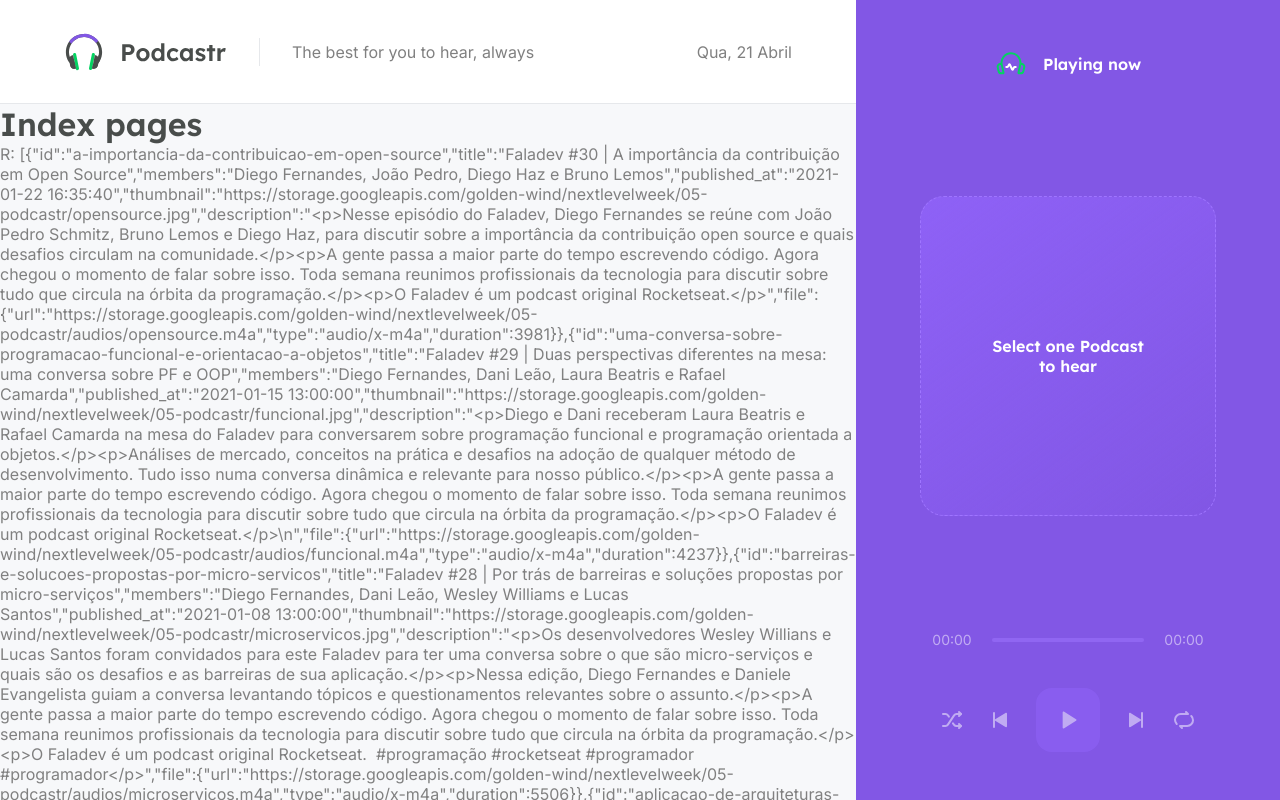
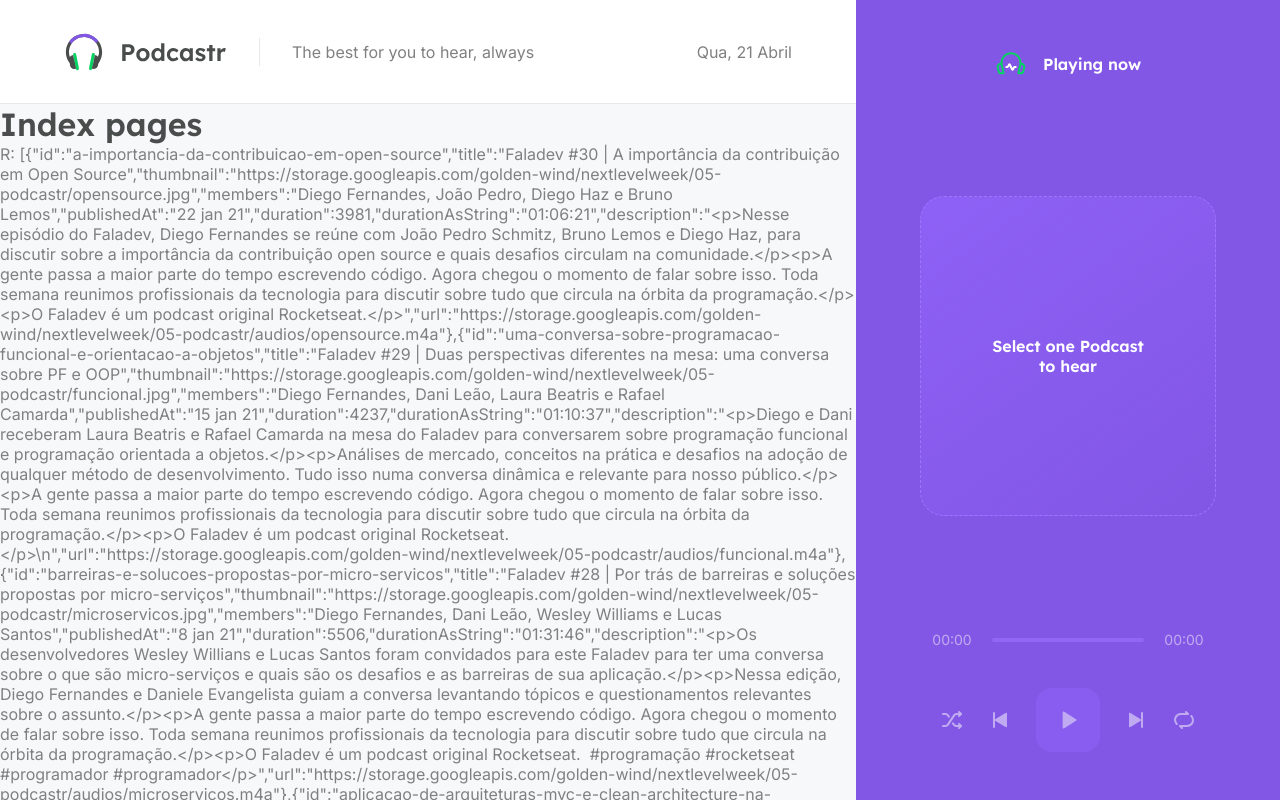
Before and after one commit to henriqueholtz/Podcastr, a Next.js app: page / in a window 1280 px wide. Shown: the top 800 px of the page. Built offline with nearby package versions, Linux system fonts and the light colour scheme; data requests are answered from the project's data file.

Commit message:
using axios for request

```diff
--- a/package.json
+++ b/package.json
@@ -9,6 +9,7 @@
     "server": "json-server server.json -w -d 750 -p 3333"
   },
   "dependencies": {
+    "axios": "^0.21.1",
     "date-fns": "^2.21.1",
     "next": "10.1.3",
     "react": "17.0.2",
--- a/src/pages/index.tsx
+++ b/src/pages/index.tsx
@@ -1,7 +1,26 @@
-//SSG
-// import {useEffect} from 'react'
+import { GetStaticProps } from 'next';
+import { format, parseISO} from 'date-fns'
+import ptBR from 'date-fns/locale/pt-BR'
+import { api } from '../services/api';
+import { ConvertDurationToTimeString } from '../utils/Date';
 
-export default function Home(props) {
+type Episode = {
+  id: string;
+  title: string;
+  members: string;
+  publishedAt: string;
+  thumbnail: string;
+  description: string;
+  duration: number;
+  durationAsString: string;
+  url: string;
+}
+
+type HomeProps = {
+  episodes: Episode[];
+}
+
+export default function Home(props: HomeProps) {
 
   //   SPA (React)
   // useEffect(() => {
@@ -29,13 +48,34 @@
 // }
 
 //SSG - only works in production (generating a build)
-export async function getStaticProps() {
-  const response = await fetch('http://localhost:3333/episodes');
-  const data = await response.json();
+export const getStaticProps: GetStaticProps = async () => {
+  const {data} = await api.get('episodes', {
+    params: {
+      _limit: 12,
+      _sort: 'published_at',
+      _order: 'desc'
+    }
+  });
+
+  const episodes = data.map(ep => {
+    return {
+      id: ep.id,
+      title: ep.title,
+      thumbnail: ep.thumbnail,
+      members: ep.members,
+      publishedAt: format(parseISO(ep.published_at), 'd MMM yy', {
+        locale: ptBR
+      }),
+      duration: Number(ep.file.duration),
+      durationAsString: ConvertDurationToTimeString(Number(ep.file.duration)),
+      description: ep.description,
+      url: ep.file.url
+    }
+  })
 
   return {
     props: {
-      episodes: data
+      episodes
     },
     revalidate: 60 * 60 * 8, //Time in seconds for refresh this page
   }
--- /dev/null
+++ b/src/services/api.ts
@@ -0,0 +1,5 @@
+import axios from 'axios';
+
+export const api = axios.create({
+    baseURL: "http://localhost:3333/"
+})
--- /dev/null
+++ b/src/utils/Date.ts
@@ -0,0 +1,12 @@
+export function ConvertDurationToTimeString(duration: number): string {
+    const hours = Math.floor(duration / (60 * 60));
+    const minutes = Math.floor((duration % 3600) / 60);
+    const seconds = duration % 60;
+
+    const timeString = [hours, minutes, seconds]
+        .map(unit => String(unit)
+        .padStart(2, '0'))
+        .join(':');
+
+    return timeString;
+}
```
Also changed, not shown: src/pages/home.module.scss (added), 1 other file (tests, documents, lock files or other folders).
